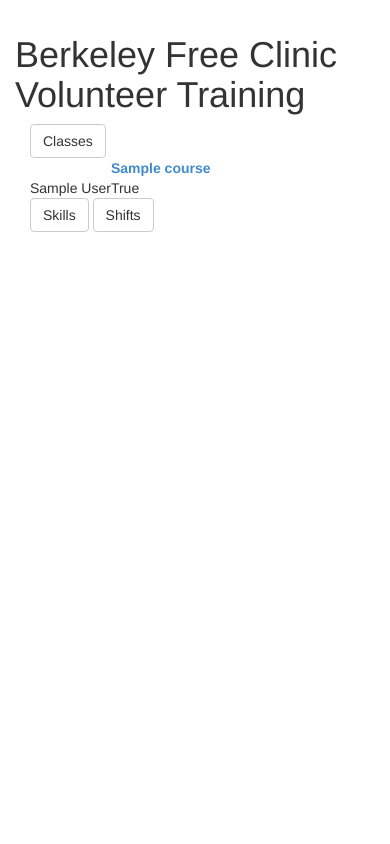
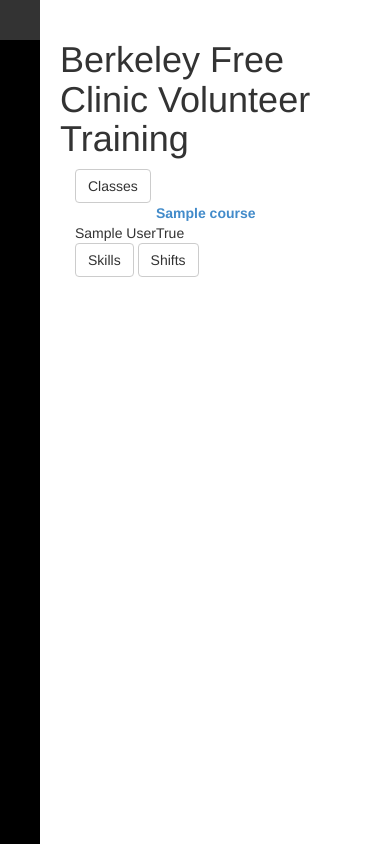
Before and after one commit to wdfn/bfc-volunteer-trainer, a Django app: page / in a window 390 px wide. Run offline with Django 3.2, Linux system fonts and the light colour scheme; a user stored in the database is signed in; tables that the repository leaves empty hold one stand-in row (values such as "Sample post"); some libraries are stand-ins or nearby versions; some web fonts are replaced.

Commit message:
made sidebar retractable on iphone

```diff
--- a/freeclinic/trainingtracker/static/css/simple-sidebar.css
+++ b/freeclinic/trainingtracker/static/css/simple-sidebar.css
@@ -7,13 +7,12 @@
 /* Toggle Styles */
 
 #wrapper {
-    padding-left: 0;
+    padding-left: 40px;
     /* padding-left: 50px; */
     -webkit-transition: all 0.5s ease;
     -moz-transition: all 0.5s ease;
     -o-transition: all 0.5s ease;
     transition: all 0.5s ease;
-
 }
 
 #wrapper.toggled {
@@ -24,9 +23,10 @@
     z-index: 1000;
     position: fixed;
     left: 0px;
-    width: 0px;
+    width: 40px;
     height: 100%;
     margin-left: 0px;
+    padding-left: 40px;
     overflow-y: auto;
     background: #000;
     -webkit-transition: all 0.5s ease;
@@ -37,21 +37,20 @@
 
 #wrapper.toggled #sidebar-wrapper {
     width: 250px;
-
+    padding-left: 0px;
 }
 
 #page-content-wrapper {
     width: 100%;
-    padding: 15px;
+    padding: 20px;
 }
 
 #wrapper.toggled #page-content-wrapper {
     position: absolute;
-    margin-right: -250px;
 }
 
 #menu-toggle {
-    margin-left: 210px;
+    margin-left: -40px;
     font-size: 20px;
     width: 40px;
     text-indent: 0px;
@@ -59,11 +58,7 @@
 }
 
 #wrapper.toggled #menu-toggle {
-    margin-left: -40px;
-    font-size: 20px;
-    width: 40px;
-    text-indent: 0px;
-    text-align: center;
+    margin-left: 210px;
 }
 /* Sidebar Styles */
 
@@ -127,6 +122,7 @@
 
     #sidebar-wrapper {
         width: 250px;
+        padding-left: 0px;
     }
 
     #wrapper.toggled #sidebar-wrapper {
@@ -141,4 +137,17 @@
 
     #wrapper.toggled #page-content-wrapper {
         position: absolute;
+    }
+
+    #menu-toggle {
+        margin-left: 210px;
+        font-size: 20px;
+        width: 40px;
+        text-indent: 0px;
+        text-align: center;
+    }
+
+    #wrapper.toggled #menu-toggle {
+        margin-left: -40px;
+    }
 }
```
